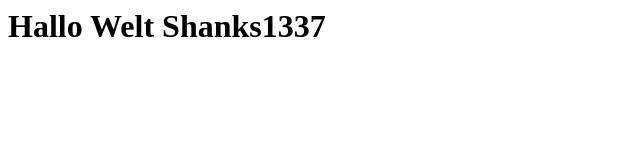
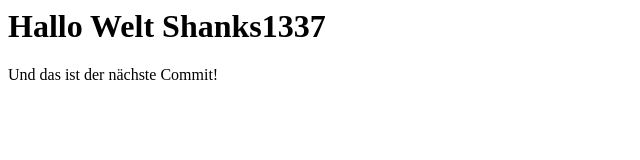
Before and after one commit to shanks1337/shanks1337, a plain HTML site: page index.html in a window 1280 px wide. Shown: the whole page, without its empty margins (0-640 px from the left). Drawn offline with Linux system fonts and the light colour scheme.

Commit message:
Zweiter Commit weil das deplying nicht funktioniert

```diff
--- a/index.html
+++ b/index.html
@@ -4,5 +4,6 @@
     </head>
     <body>
         <h1>Hallo Welt Shanks1337</h1>
+        <p>Und das ist der nächste Commit!</p>
     </body>
 </html>
```
